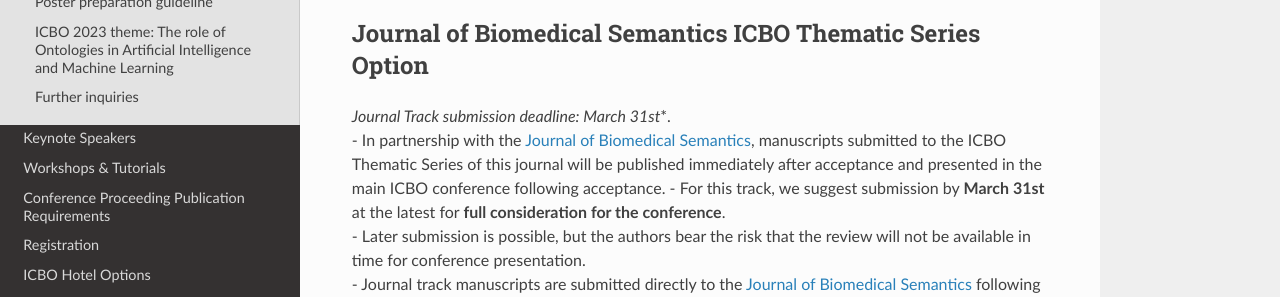
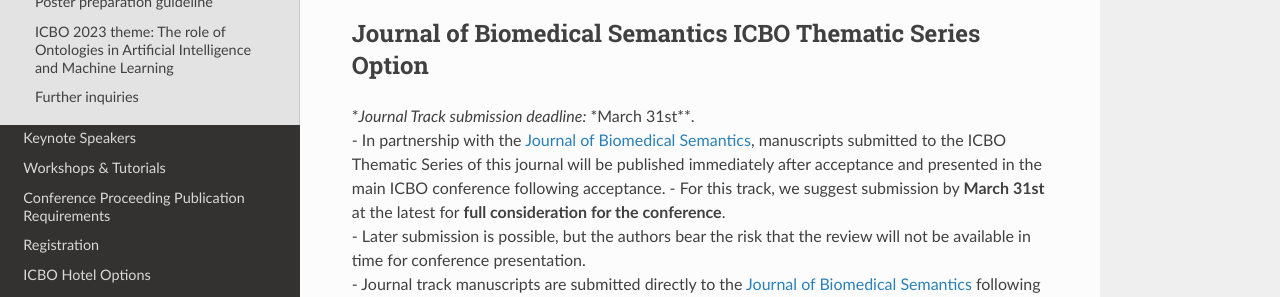
Before and after one commit to ICBO-conference/icbo2023, an MkDocs documentation site: the page built from docs/call-for-submissions.md, in a window 1280 px wide and 900 px high. Shown: the part 391-688 px from the top of the window. Built offline with MkDocs 1.6.1, drawn with Linux system fonts in a browser that asks for light colours; nearby versions of some CDN libraries.

```diff
--- a/docs/call-for-submissions.md
+++ b/docs/call-for-submissions.md
@@ -11,7 +11,7 @@ The focus of our 2023 conference is ***"The role of Ontologies in Artificial Int
 - **Workshops and tutorials take place on site in conjunction with [ONTOBRAS 2023](https://www.inf.ufrgs.br/ontobras/)**
 
 ## Journal of Biomedical Semantics ICBO Thematic Series Option
-**Journal Track submission deadline:* *March 31st***. <br>
+**Journal Track submission deadline:* *March 31st**. <br>
 - In partnership with the [Journal of Biomedical Semantics](https://jbiomedsem.biomedcentral.com/), manuscripts submitted to the ICBO Thematic Series of this journal will be published immediately after acceptance and presented in the main ICBO conference following acceptance.
 - For this track, we suggest submission by **March 31st** at the latest for **full consideration for the conference**. <br>
 - Later submission is possible, but the authors bear the risk that the review will not be available in time for conference presentation. <br>
```
